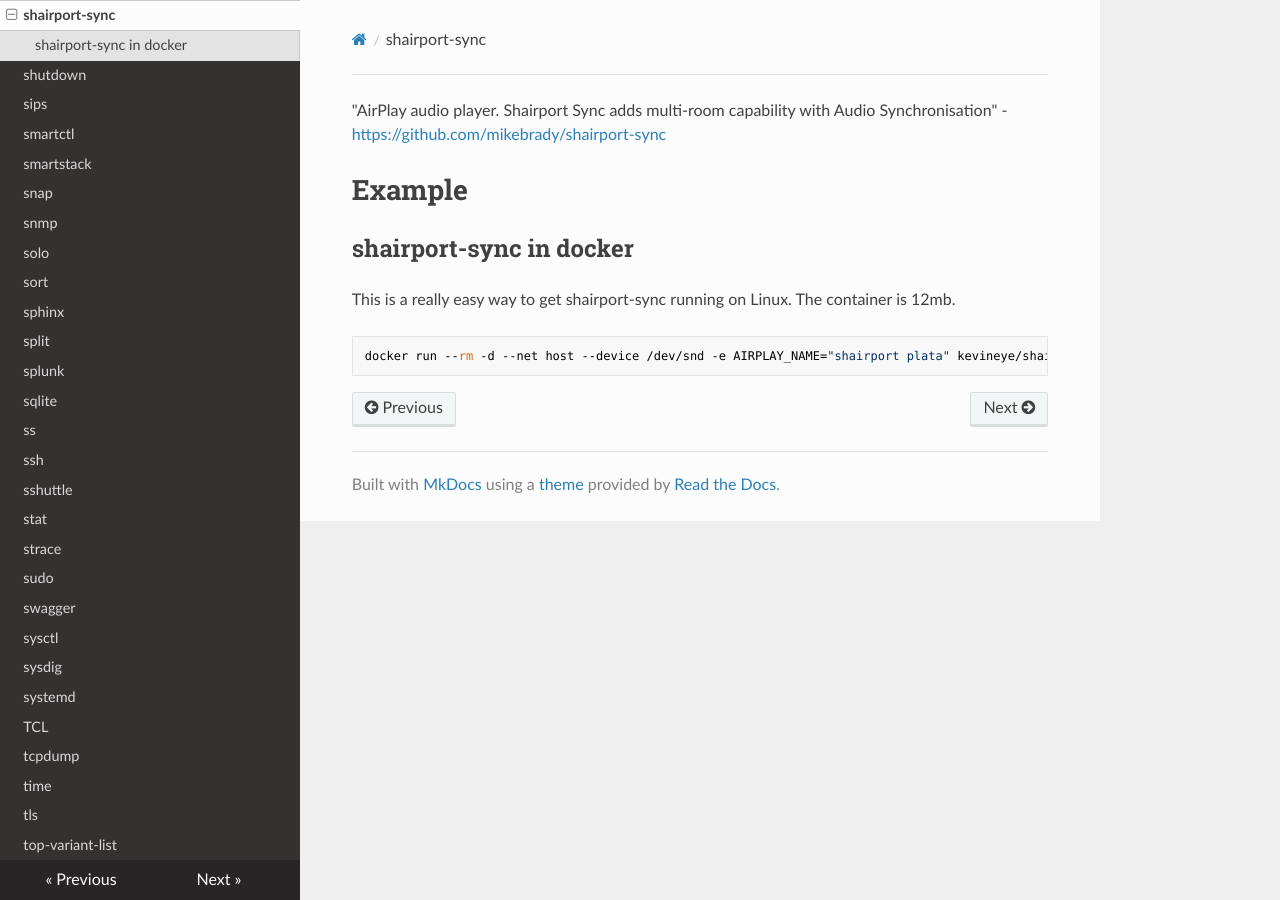
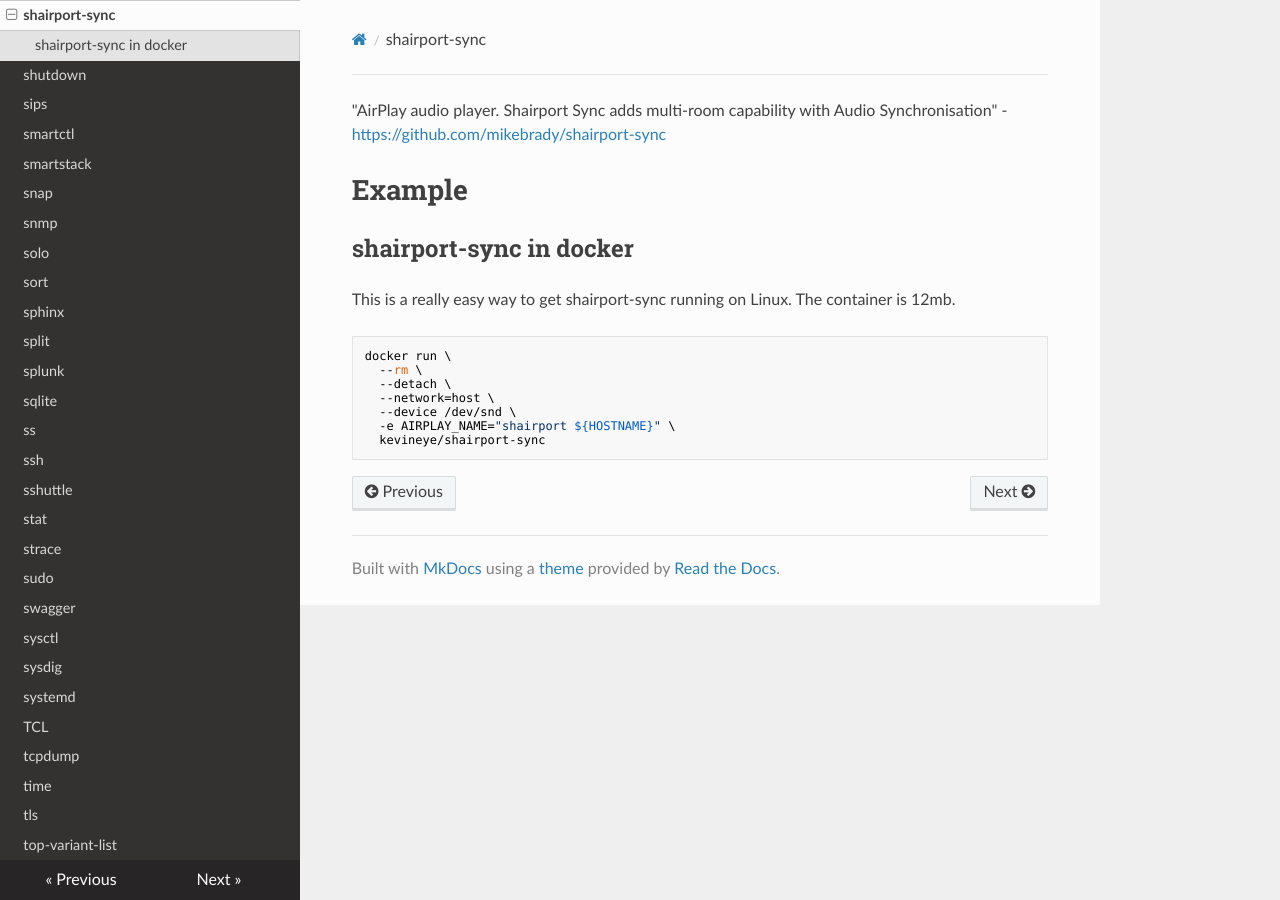
Before and after one commit to lando-cal/tech-notes, an MkDocs documentation site: the page built from docs/shairport-sync.md, in a window 1280 px wide. Built offline with MkDocs 1.6.1, drawn with Linux system fonts in a browser that asks for light colours; nearby versions of some CDN libraries.

Commit message:
Format and use long options

````diff
--- a/docs/shairport-sync.md
+++ b/docs/shairport-sync.md
@@ -9,5 +9,11 @@ Title: shairport-sync
 This is a really easy way to get shairport-sync running on Linux. The container is 12mb.
 
 ```
-docker run --rm -d --net host --device /dev/snd -e AIRPLAY_NAME="shairport plata" kevineye/shairport-sync
+docker run \
+  --rm \
+  --detach \
+  --network=host \
+  --device /dev/snd \
+  -e AIRPLAY_NAME="shairport ${HOSTNAME}" \
+  kevineye/shairport-sync
 ```
````
